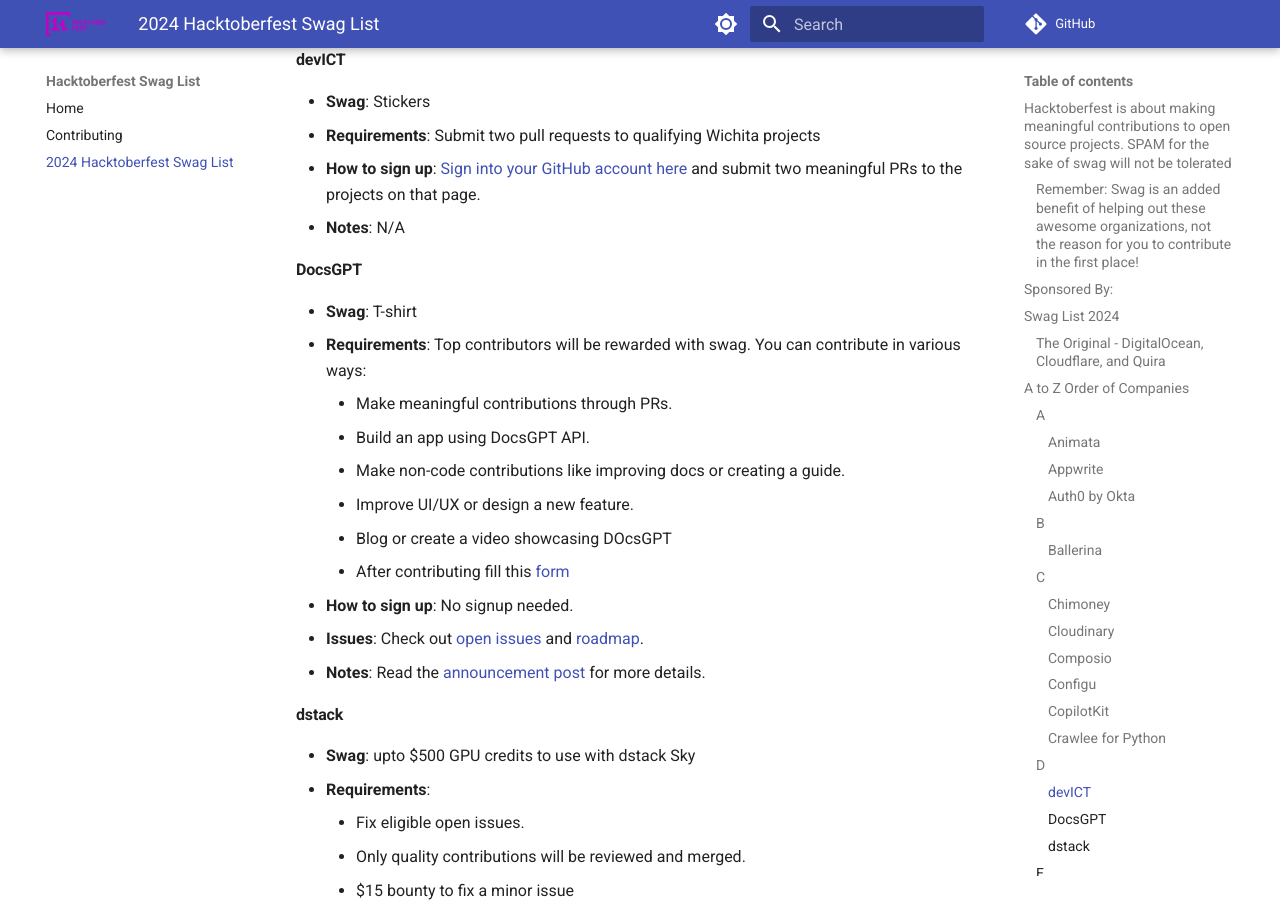
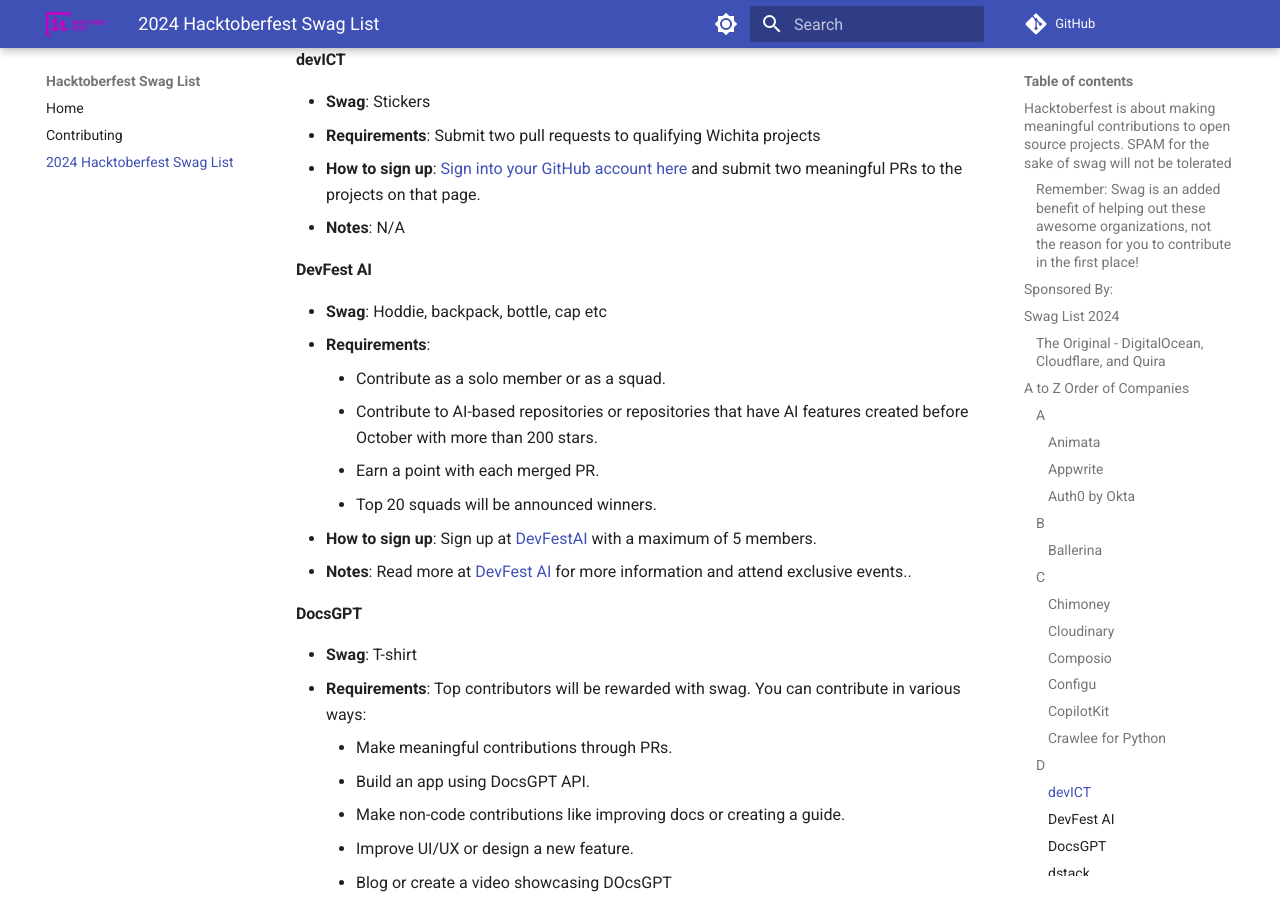
Before and after one commit to crweiner/hacktoberfest-swag-list, an MkDocs documentation site: the page built from docs/list.md, in a window 1280 px wide and 900 px high, scrolled down 4448 px. Built offline with MkDocs 1.6.1 and Material for MkDocs 9.7.7, drawn with Linux system fonts in a browser that asks for light colours; plug-ins that fetch from the network failed and are left out; comment, search, counter and statistics services are not loaded.

Commit message:
Add devfestAI, closes #891

```diff
--- a/docs/list.md
+++ b/docs/list.md
@@ -139,6 +139,17 @@
 - **Requirements**: Submit two pull requests to qualifying Wichita projects
 - **How to sign up**: [Sign into your GitHub account here](https://hacktoberfest.devict.org/) and submit two meaningful PRs to the projects on that page.
 - **Notes**: N/A
+
+#### **DevFest AI**
+
+- **Swag**: Hoddie, backpack, bottle, cap etc
+- **Requirements**:
+    - Contribute as a solo member or as a squad.
+    - Contribute to AI-based repositories or repositories that have AI features created before October with more than 200 stars.
+    - Earn a point with each merged PR.
+    - Top 20 squads will be announced winners.
+- **How to sign up**: Sign up at [DevFestAI](https://devfest.ai/) with a maximum of 5 members.
+- **Notes**: Read more at [DevFest AI](https://devfest.ai/) for more information and attend exclusive events..
 
 #### **DocsGPT**
 
```
